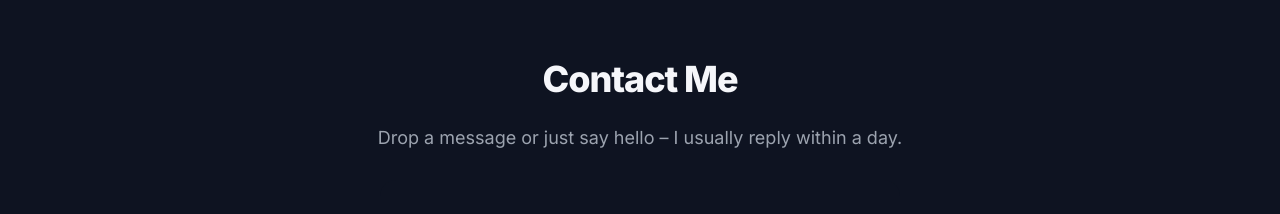
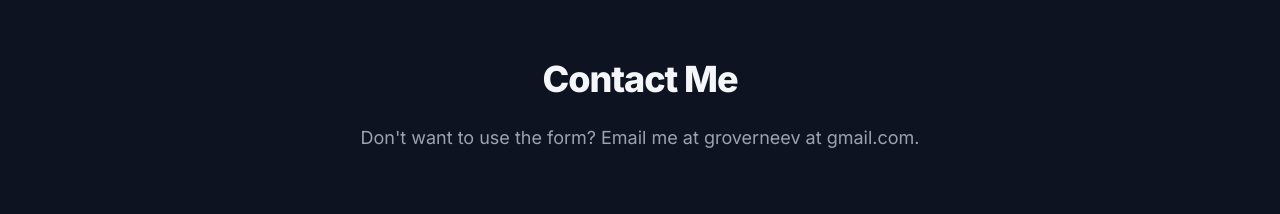
Before and after one commit to groverneev/Neev_Website, a Next.js app: page / in a window 1280 px wide. Shown: the part 800-1014 px from the top of the page. Built offline with nearby package versions, Linux system fonts and the light colour scheme.

Commit message:
idk_what_to_write

```diff
--- a/components/ContactSection.tsx
+++ b/components/ContactSection.tsx
@@ -61,7 +61,8 @@ export default function ContactSection() {
           textAlign: 'center',
         }}
       >
-        Drop a message or just say hello – I usually reply within a day.
+        Don't want to use the form? Email me at groverneev at gmail.com.
+
       </p>
 
       <form
```
